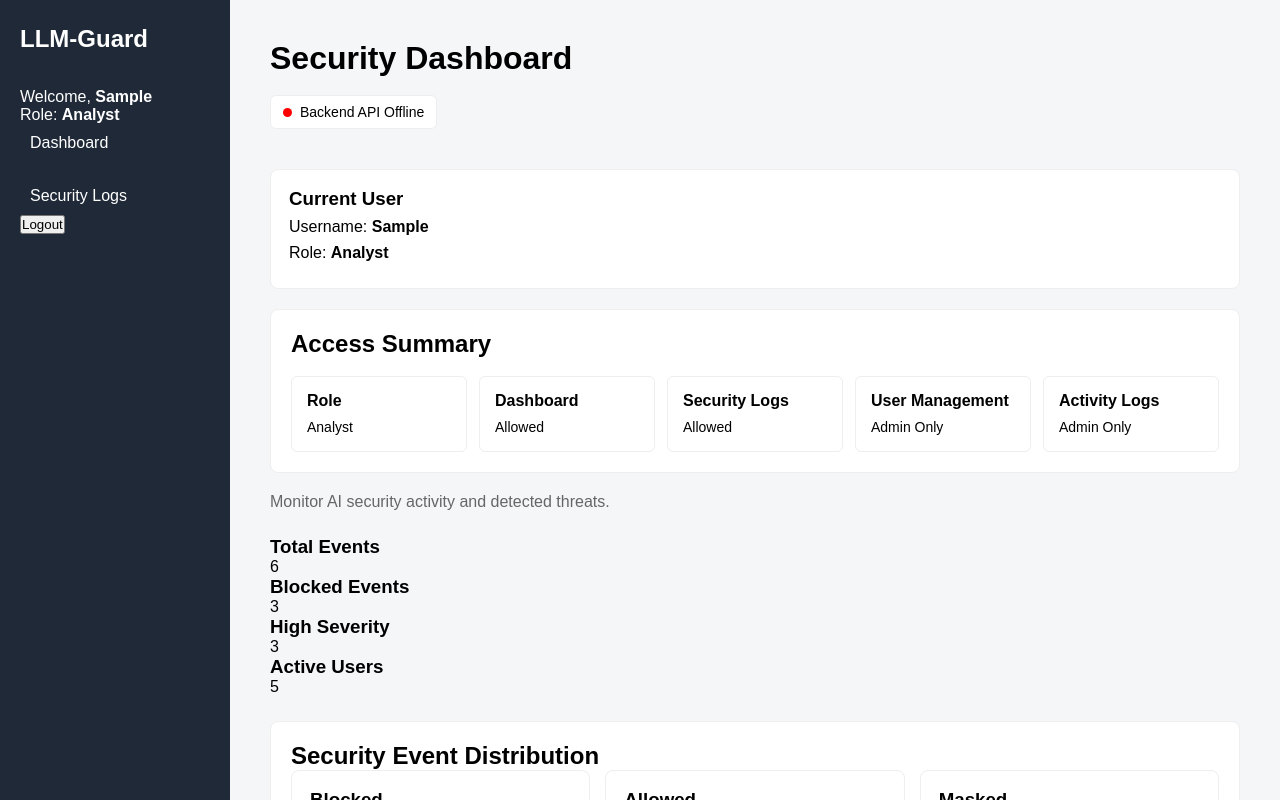
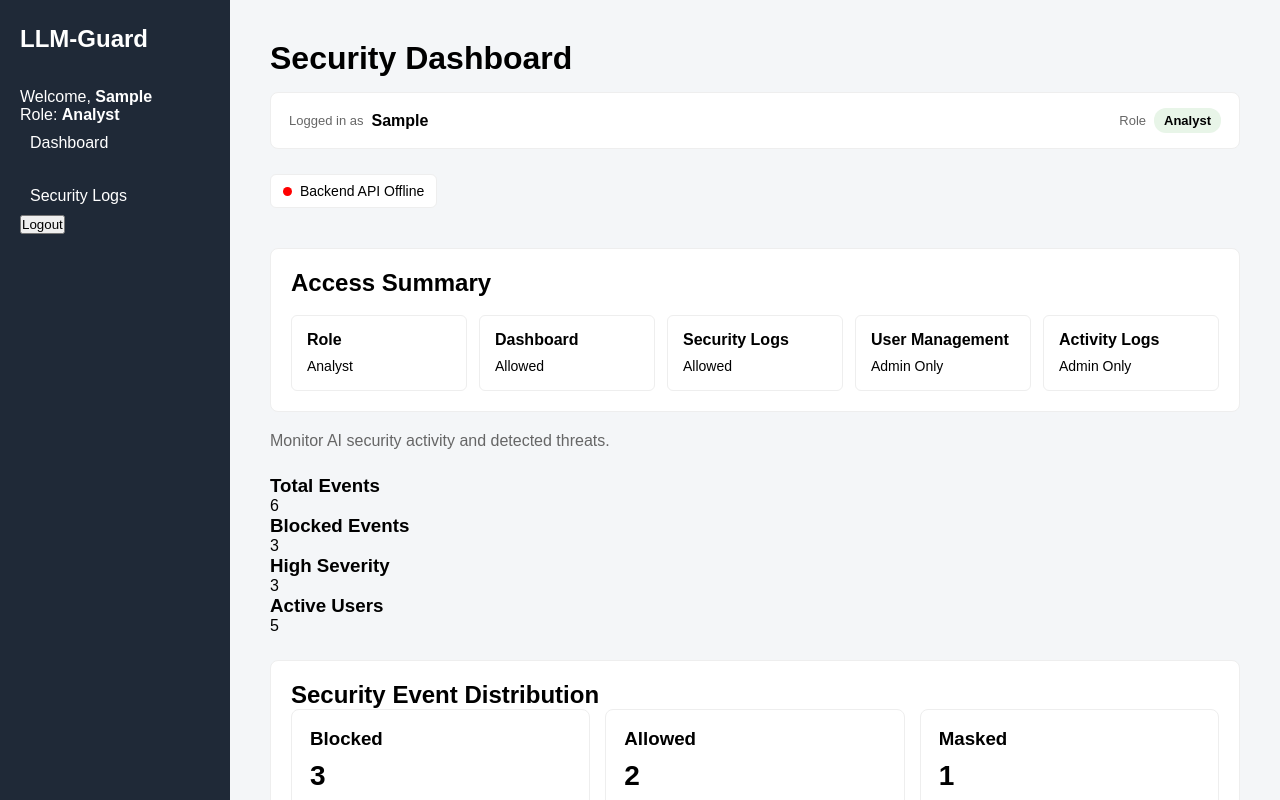
Before and after one commit to ajaykumarkunchala/LLM-GUARD, a React app in the folder frontend/: page /login in a window 1280 px wide. Both pictures are taken after typing "Sample" into the empty fields and a click on the button "Login". Shown: the top 800 px of the page. Built offline with nearby package versions, Linux system fonts and the light colour scheme; no server answers; the HTML template or start-up script is replaced by a standard one.

Commit message:
Add reusable authenticated user header

```diff
--- a/frontend/src/App.css
+++ b/frontend/src/App.css
@@ -519,3 +519,47 @@ body {
     grid-template-columns: 1fr;
   }
 }
+.user-header {
+  display: flex;
+  justify-content: space-between;
+  align-items: center;
+  gap: 20px;
+  background: white;
+  padding: 15px 18px;
+  margin: 15px 0;
+  border: 1px solid #eee;
+  border-radius: 8px;
+}
+
+.user-header > div {
+  display: flex;
+  align-items: center;
+  gap: 8px;
+}
+
+.user-header-label {
+  font-size: 13px;
+  color: #666;
+}
+
+.role-badge {
+  padding: 5px 10px;
+  border-radius: 12px;
+  font-size: 13px;
+  font-weight: 600;
+}
+
+.role-badge.admin {
+  background: #e8e8ff;
+}
+
+.role-badge.analyst {
+  background: #e8f5e8;
+}
+
+@media (max-width: 600px) {
+  .user-header {
+    flex-direction: column;
+    align-items: flex-start;
+  }
+}
--- /dev/null
+++ b/frontend/src/components/UserHeader.jsx
@@ -0,0 +1,27 @@
+import { useAuth } from "../AuthContext";
+
+function UserHeader() {
+  const { user } = useAuth();
+
+  if (!user) {
+    return null;
+  }
+
+  return (
+    <div className="user-header">
+      <div>
+        <span className="user-header-label">Logged in as</span>
+        <strong>{user.username}</strong>
+      </div>
+
+      <div>
+        <span className="user-header-label">Role</span>
+        <span className={`role-badge ${user.role.toLowerCase()}`}>
+          {user.role}
+        </span>
+      </div>
+    </div>
+  );
+}
+
+export default UserHeader;
--- a/frontend/src/pages/Dashboard.jsx
+++ b/frontend/src/pages/Dashboard.jsx
@@ -1,3 +1,4 @@
+import UserHeader from "../components/UserHeader";
 import { useAuth } from "../AuthContext";
 import { securityLogs } from "../data/securityLogs";
 import ApiStatus from "../components/ApiStatus";
@@ -31,22 +32,11 @@ function Dashboard() {
     <div className="page">
       <h1>Security Dashboard</h1>
 
+      {/* Logged-in User Header */}
+      <UserHeader />
+
+      {/* Backend API Status */}
       <ApiStatus />
-
-      {/* Current User */}
-      {user && (
-        <div className="user-info">
-          <h3>Current User</h3>
-
-          <p>
-            Username: <strong>{user.username}</strong>
-          </p>
-
-          <p>
-            Role: <strong>{user.role}</strong>
-          </p>
-        </div>
-      )}
 
       {/* RBAC Access Summary */}
       {user && (
```
